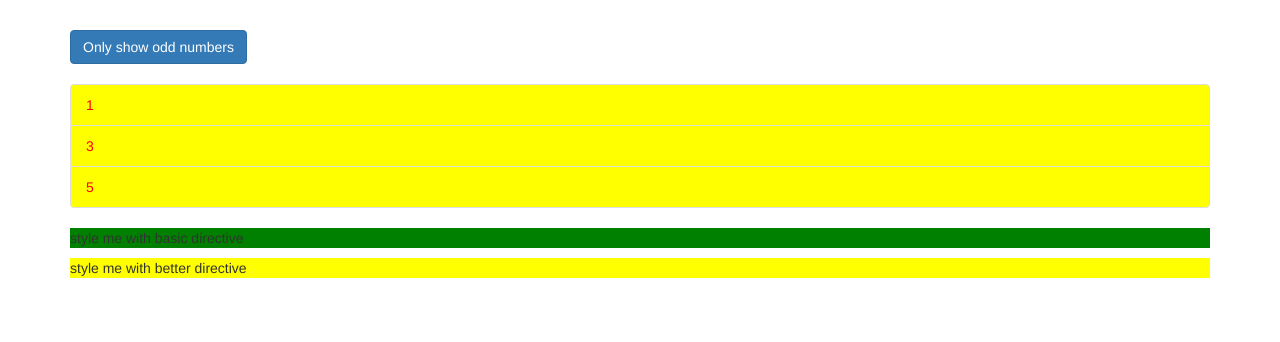
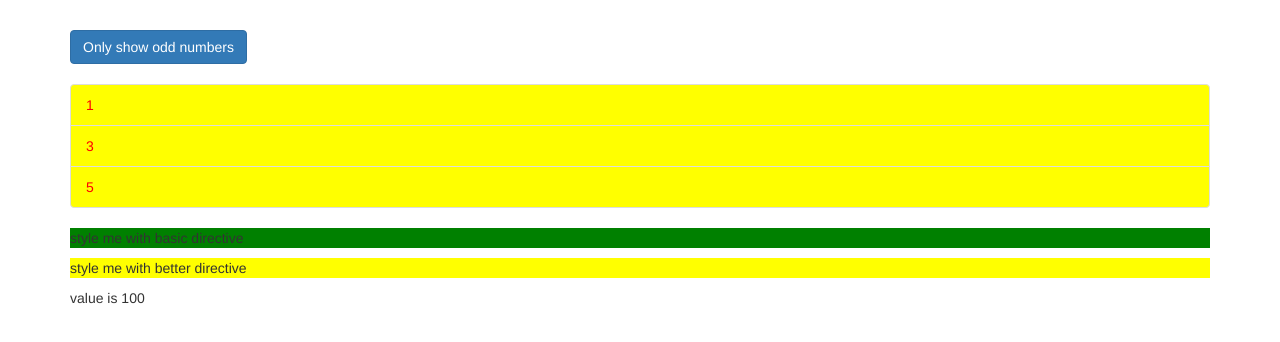
Before and after one commit to santhoshkasam/angulardirectives, an Angular app: page / in a window 1280 px wide. Shown: the top 342 px of the page. Built offline with nearby package versions, Linux system fonts and the light colour scheme.

Commit message:
[ngSwitch], *ngSwitchCase, *ngSwitchDefault

```diff
--- a/src/app/app.component.html
+++ b/src/app/app.component.html
@@ -30,7 +30,12 @@
       </ul>
       <p appBasicHighlight>style me with basic directive</p>
       <p appBetterHighlight [defaultColor]="'yellow'" [highlightColor]="'red'">style me with better directive</p>
-
+        <div [ngSwitch]="value">
+          <p *ngSwitchCase="5">value is 5</p>
+          <p *ngSwitchCase="10">value is 10</p>
+          <p *ngSwitchCase="100">value is 100</p>
+          <p *ngSwitchDefault="">value is Default</p>
+        </div>
       <ng-template [ngIf]="onlyOdd">
         <p>Only odd</p>
       </ng-template>
--- a/src/app/app.component.ts
+++ b/src/app/app.component.ts
@@ -7,7 +7,8 @@
 })
 export class AppComponent {
   numbers = [1, 2, 3, 4, 5];
-  oddNumber =[1,3,5];
-  evenNumber=[2,4];
+  oddNumber = [1, 3, 5];
+  evenNumber = [2, 4];
   onlyOdd = false;
+  value = 100;
 }
```
